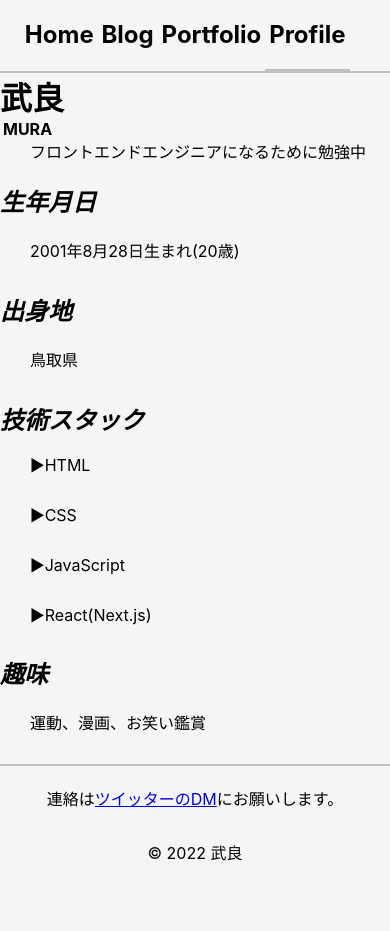
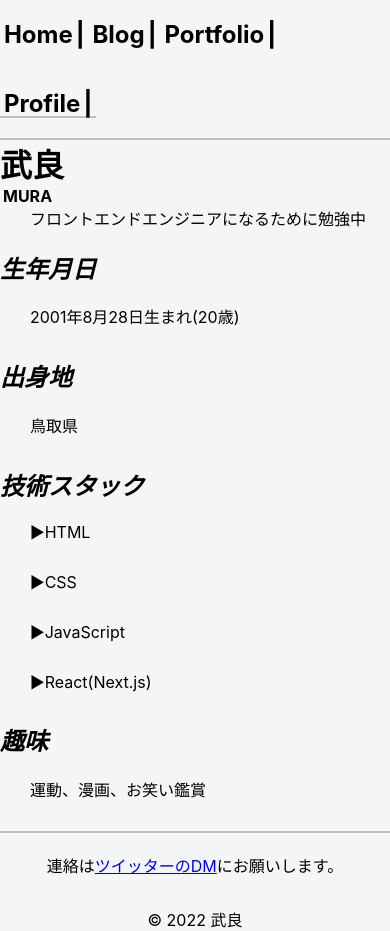
Before and after one commit to mura012/my-blog, a Next.js app: page /profile in a window 390 px wide. Before the commit the page ends 864 px from the top, so only its background shows below. Built offline with nearby package versions, Linux system fonts and the light colour scheme.

Commit message:
アンダーラインの位置をh2タグの位置に変更

```diff
--- a/src/components/Header/Header.module.css
+++ b/src/components/Header/Header.module.css
@@ -11,14 +11,14 @@
 .navLink {
   margin-right: 5vw;
 }
-.title {
+.text {
   display: inline-block;
   padding: 0 1vw;
   cursor: pointer;
   transition: 0.3s;
   text-transform: capitalize;
 }
-.title:hover {
+.text:hover {
   border-bottom: 2px solid rgb(192, 192, 192);
   opacity: 0.5;
 }
@@ -30,4 +30,8 @@
   .linkInImageWrapper {
     display: none;
   }
+  .text::after {
+    content: "|";
+    margin-left: 3px;
+  }
 }
--- a/src/components/Header/Header.tsx
+++ b/src/components/Header/Header.tsx
@@ -56,7 +56,7 @@ export const Header = () => {
                 }}
                 className={classes.title}
               >
-                <h2>{navItem.text}</h2>
+                <h2 className={classes.text}>{navItem.text}</h2>
               </a>
             </Link>
           );
```
